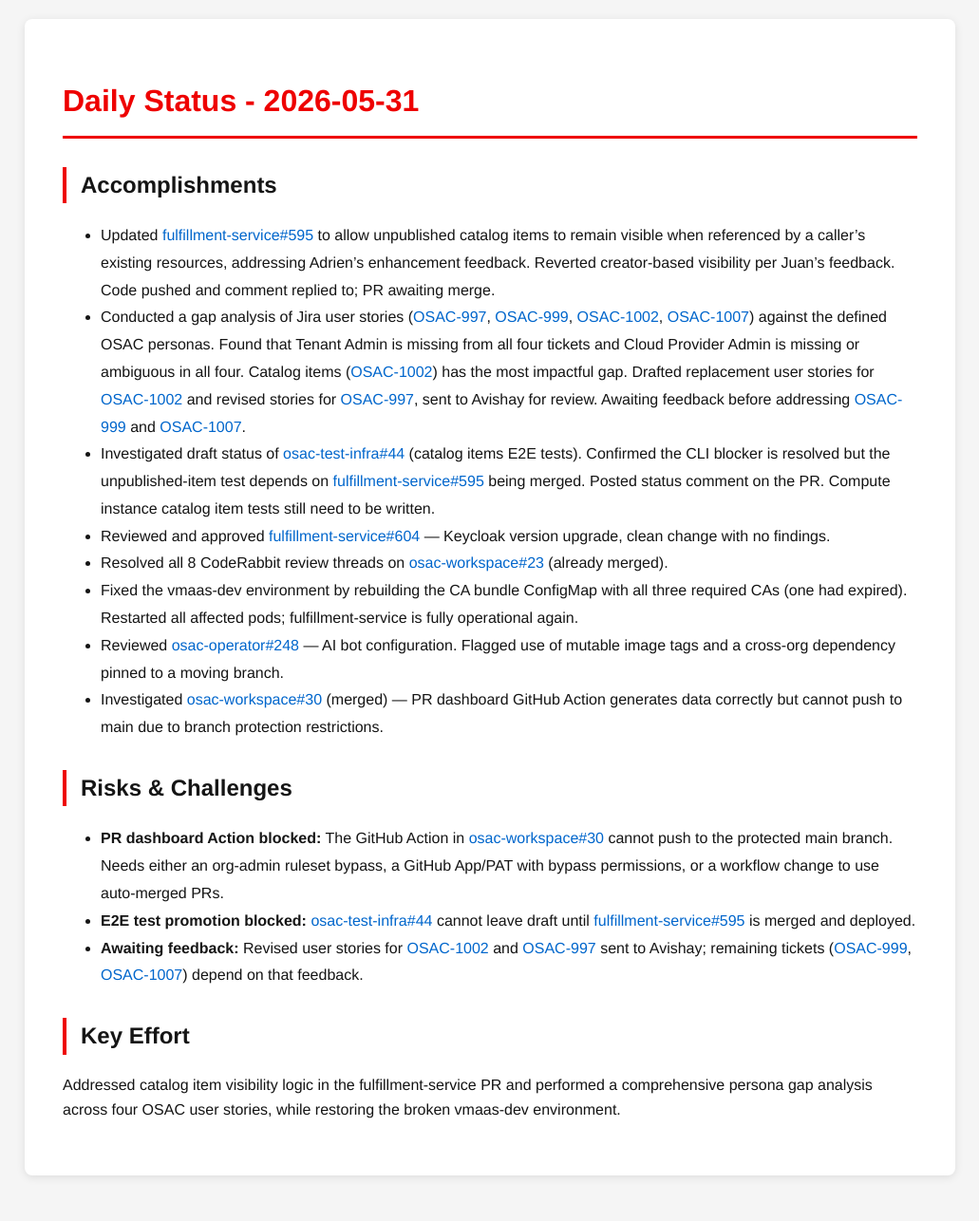
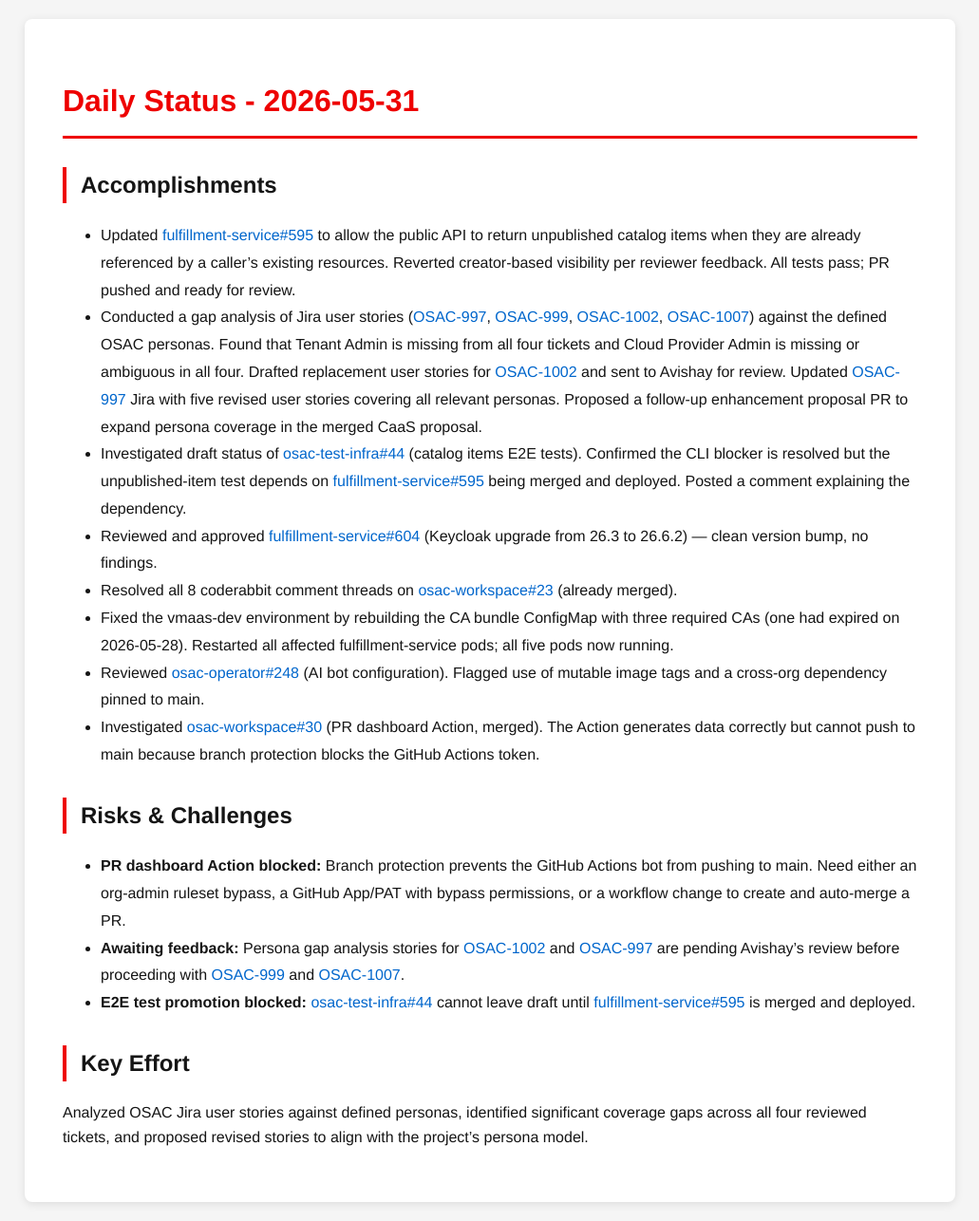
Before and after one commit to tzvatot/daily-status, a Jekyll site: the page built from 2026-05-31.md, in a window 1280 px wide. Shown: the whole page at 95% size, without its empty margins (124-1155 px from the left). Built offline with Jekyll 4.4.1, drawn with Linux system fonts in a browser that asks for light colours; before the commit the page ends 1258 px from its top, so only the background shows below that.

Commit message:
Daily status update - 2026-05-31

```diff
--- a/2026-05-31.md
+++ b/2026-05-31.md
@@ -7,19 +7,19 @@
 # Daily Status - 2026-05-31
 
 ## Accomplishments
-- Updated [fulfillment-service#595](https://github.com/osac-project/fulfillment-service/pull/595) to allow unpublished catalog items to remain visible when referenced by a caller's existing resources, addressing Adrien's enhancement feedback. Reverted creator-based visibility per Juan's feedback. Code pushed and comment replied to; PR awaiting merge.
-- Conducted a gap analysis of Jira user stories ([OSAC-997](https://redhat.atlassian.net/browse/OSAC-997), [OSAC-999](https://redhat.atlassian.net/browse/OSAC-999), [OSAC-1002](https://redhat.atlassian.net/browse/OSAC-1002), [OSAC-1007](https://redhat.atlassian.net/browse/OSAC-1007)) against the defined OSAC personas. Found that Tenant Admin is missing from all four tickets and Cloud Provider Admin is missing or ambiguous in all four. Catalog items ([OSAC-1002](https://redhat.atlassian.net/browse/OSAC-1002)) has the most impactful gap. Drafted replacement user stories for [OSAC-1002](https://redhat.atlassian.net/browse/OSAC-1002) and revised stories for [OSAC-997](https://redhat.atlassian.net/browse/OSAC-997), sent to Avishay for review. Awaiting feedback before addressing [OSAC-999](https://redhat.atlassian.net/browse/OSAC-999) and [OSAC-1007](https://redhat.atlassian.net/browse/OSAC-1007).
-- Investigated draft status of [osac-test-infra#44](https://github.com/osac-project/osac-test-infra/pull/44) (catalog items E2E tests). Confirmed the CLI blocker is resolved but the unpublished-item test depends on [fulfillment-service#595](https://github.com/osac-project/fulfillment-service/pull/595) being merged. Posted status comment on the PR. Compute instance catalog item tests still need to be written.
-- Reviewed and approved [fulfillment-service#604](https://github.com/osac-project/fulfillment-service/pull/604) — Keycloak version upgrade, clean change with no findings.
-- Resolved all 8 CodeRabbit review threads on [osac-workspace#23](https://github.com/osac-project/osac-workspace/pull/23) (already merged).
-- Fixed the vmaas-dev environment by rebuilding the CA bundle ConfigMap with all three required CAs (one had expired). Restarted all affected pods; fulfillment-service is fully operational again.
-- Reviewed [osac-operator#248](https://github.com/osac-project/osac-operator/pull/248) — AI bot configuration. Flagged use of mutable image tags and a cross-org dependency pinned to a moving branch.
-- Investigated [osac-workspace#30](https://github.com/osac-project/osac-workspace/pull/30) (merged) — PR dashboard GitHub Action generates data correctly but cannot push to main due to branch protection restrictions.
+- Updated [fulfillment-service#595](https://github.com/osac-project/fulfillment-service/pull/595) to allow the public API to return unpublished catalog items when they are already referenced by a caller's existing resources. Reverted creator-based visibility per reviewer feedback. All tests pass; PR pushed and ready for review.
+- Conducted a gap analysis of Jira user stories ([OSAC-997](https://redhat.atlassian.net/browse/OSAC-997), [OSAC-999](https://redhat.atlassian.net/browse/OSAC-999), [OSAC-1002](https://redhat.atlassian.net/browse/OSAC-1002), [OSAC-1007](https://redhat.atlassian.net/browse/OSAC-1007)) against the defined OSAC personas. Found that Tenant Admin is missing from all four tickets and Cloud Provider Admin is missing or ambiguous in all four. Drafted replacement user stories for [OSAC-1002](https://redhat.atlassian.net/browse/OSAC-1002) and sent to Avishay for review. Updated [OSAC-997](https://redhat.atlassian.net/browse/OSAC-997) Jira with five revised user stories covering all relevant personas. Proposed a follow-up enhancement proposal PR to expand persona coverage in the merged CaaS proposal.
+- Investigated draft status of [osac-test-infra#44](https://github.com/osac-project/osac-test-infra/pull/44) (catalog items E2E tests). Confirmed the CLI blocker is resolved but the unpublished-item test depends on [fulfillment-service#595](https://github.com/osac-project/fulfillment-service/pull/595) being merged and deployed. Posted a comment explaining the dependency.
+- Reviewed and approved [fulfillment-service#604](https://github.com/osac-project/fulfillment-service/pull/604) (Keycloak upgrade from 26.3 to 26.6.2) — clean version bump, no findings.
+- Resolved all 8 coderabbit comment threads on [osac-workspace#23](https://github.com/osac-project/osac-workspace/pull/23) (already merged).
+- Fixed the vmaas-dev environment by rebuilding the CA bundle ConfigMap with three required CAs (one had expired on 2026-05-28). Restarted all affected fulfillment-service pods; all five pods now running.
+- Reviewed [osac-operator#248](https://github.com/osac-project/osac-operator/pull/248) (AI bot configuration). Flagged use of mutable image tags and a cross-org dependency pinned to main.
+- Investigated [osac-workspace#30](https://github.com/osac-project/osac-workspace/pull/30) (PR dashboard Action, merged). The Action generates data correctly but cannot push to main because branch protection blocks the GitHub Actions token.
 
 ## Risks & Challenges
-- **PR dashboard Action blocked:** The GitHub Action in [osac-workspace#30](https://github.com/osac-project/osac-workspace/pull/30) cannot push to the protected main branch. Needs either an org-admin ruleset bypass, a GitHub App/PAT with bypass permissions, or a workflow change to use auto-merged PRs.
+- **PR dashboard Action blocked:** Branch protection prevents the GitHub Actions bot from pushing to main. Need either an org-admin ruleset bypass, a GitHub App/PAT with bypass permissions, or a workflow change to create and auto-merge a PR.
+- **Awaiting feedback:** Persona gap analysis stories for [OSAC-1002](https://redhat.atlassian.net/browse/OSAC-1002) and [OSAC-997](https://redhat.atlassian.net/browse/OSAC-997) are pending Avishay's review before proceeding with [OSAC-999](https://redhat.atlassian.net/browse/OSAC-999) and [OSAC-1007](https://redhat.atlassian.net/browse/OSAC-1007).
 - **E2E test promotion blocked:** [osac-test-infra#44](https://github.com/osac-project/osac-test-infra/pull/44) cannot leave draft until [fulfillment-service#595](https://github.com/osac-project/fulfillment-service/pull/595) is merged and deployed.
-- **Awaiting feedback:** Revised user stories for [OSAC-1002](https://redhat.atlassian.net/browse/OSAC-1002) and [OSAC-997](https://redhat.atlassian.net/browse/OSAC-997) sent to Avishay; remaining tickets ([OSAC-999](https://redhat.atlassian.net/browse/OSAC-999), [OSAC-1007](https://redhat.atlassian.net/browse/OSAC-1007)) depend on that feedback.
 
 ## Key Effort
-Addressed catalog item visibility logic in the fulfillment-service PR and performed a comprehensive persona gap analysis across four OSAC user stories, while restoring the broken vmaas-dev environment.
+Analyzed OSAC Jira user stories against defined personas, identified significant coverage gaps across all four reviewed tickets, and proposed revised stories to align with the project's persona model.
```
